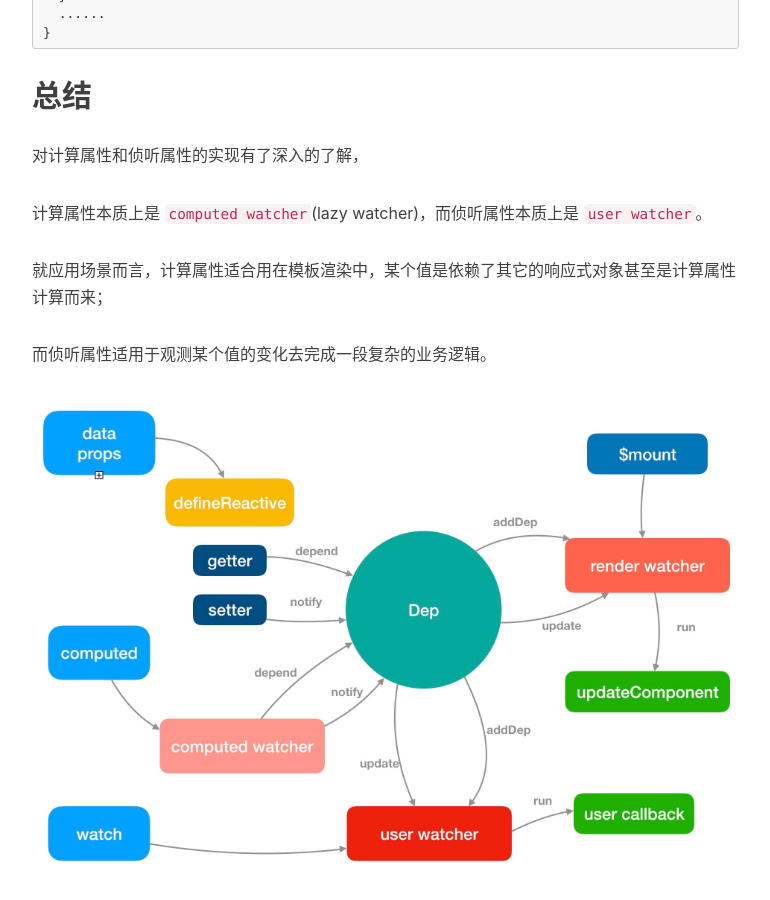
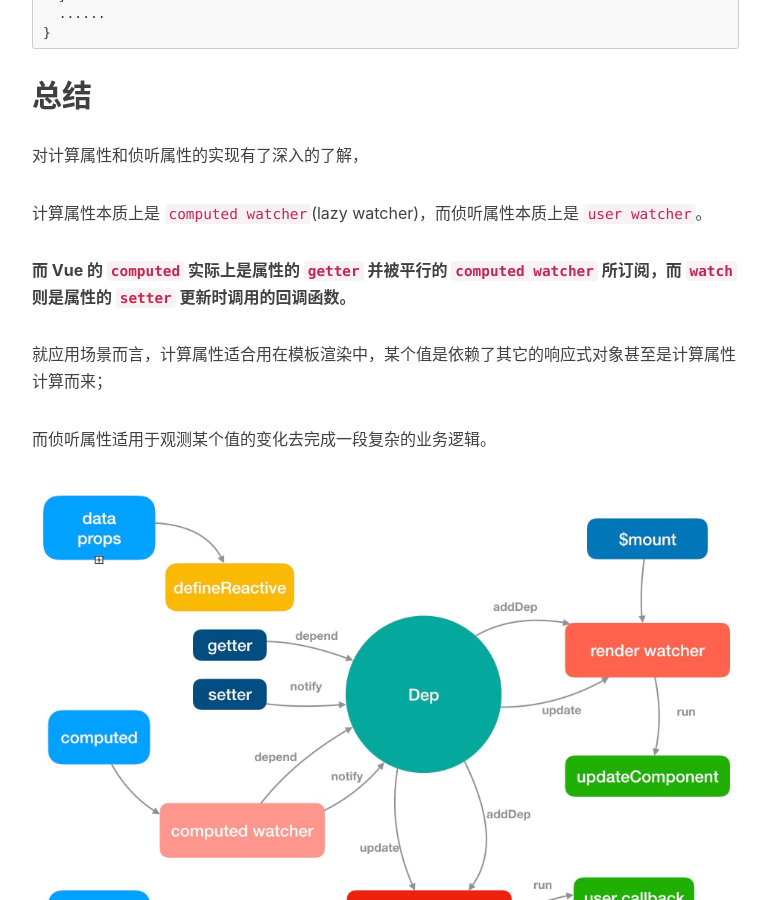
Before and after one commit to DimaLiLongJi/My-Blog, a Jekyll site: the page built from _posts/2019-01-05-vue源码阅读-7.computed和watch.markdown, in a window 1280 px wide and 900 px high, scrolled down 11366 px. Shown: the whole window, without its empty margins (233-1003 px from the left). Built offline with Jekyll 4.4.1, drawn with Linux system fonts in a browser that asks for light colours; nearby versions of some CDN libraries; comment, search, counter and statistics services are not loaded.

Commit message:
复习 vue

```diff
--- a/_posts/2018-11-17-vue源码阅读-2.实例化vue.markdown
+++ b/_posts/2018-11-17-vue源码阅读-2.实例化vue.markdown
@@ -355,7 +355,7 @@ export function _createElement (
 1. 如果是一个数组类型，则递归调用 `normalizeArrayChildren` ；
 2. 如果是基础类型，则通过 `createTextVNode` 方法转换成 `VNode` 类型；
 3. 否则就已经是 `VNode` 类型了，如果 `children` 是一个列表并且列表还存在嵌套的情况，则根据 `nestedIndex` 去更新它的 `key`；
-4. 如果存在两个连续的 `text` 节点，会把它们合并成一个 `text` 节点
+4. **如果存在两个连续的 `text` 节点，会把它们合并成一个 `text` 节点**
 
 #### vnode 的创建
 
--- a/_posts/2018-12-02-vue源码阅读-4.依赖收集.markdown
+++ b/_posts/2018-12-02-vue源码阅读-4.依赖收集.markdown
@@ -375,7 +375,7 @@ export function popTarget () {
 
 ## 总结
 
-**`Watcher` 入栈 => `Watcher getter` 触发 属性的 `getter` => 属性的 `getter` 触发栈顶的 `Watcher` 的 `newDeps` 收集 `Dep` => `dep.addSub(this)` 把 `Watcher` 添加到 `Dep` 的订阅**
+**渲染`Watcher` 入栈 => `Watcher getter` 触发 属性的 `getter` => 属性的 `getter` 触发栈顶的 `Watcher` 的 `newDeps` 收集 `Dep` => `dep.addSub(this)` 把 `Watcher` 添加到 `Dep` 的订阅**
 
 1. `this._init(options)` 初始化各种 `props` `data`
 2. `observe` 或生产 `ob = new Observer(value)`，并通过 `def(value, '__ob__', this)` 添加把 `Observer` 添加到属性中
--- a/_posts/2019-01-05-vue源码阅读-7.computed和watch.markdown
+++ b/_posts/2019-01-05-vue源码阅读-7.computed和watch.markdown
@@ -508,6 +508,8 @@ run () {
 
 计算属性本质上是 `computed watcher`(lazy watcher)，而侦听属性本质上是 `user watcher`。
 
+**而 Vue 的 `computed` 实际上是属性的 `getter` 并被平行的 `computed watcher` 所订阅，而 `watch` 则是属性的 `setter` 更新时调用的回调函数。**
+
 就应用场景而言，计算属性适合用在模板渲染中，某个值是依赖了其它的响应式对象甚至是计算属性计算而来；
 
 而侦听属性适用于观测某个值的变化去完成一段复杂的业务逻辑。
```
